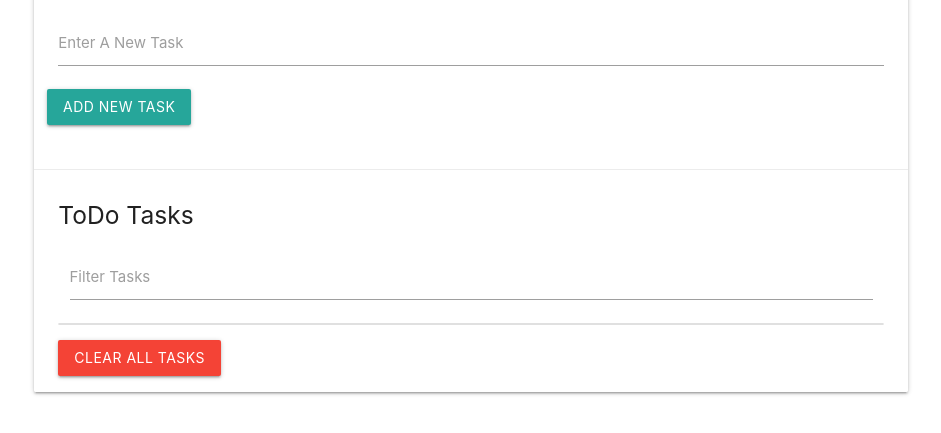
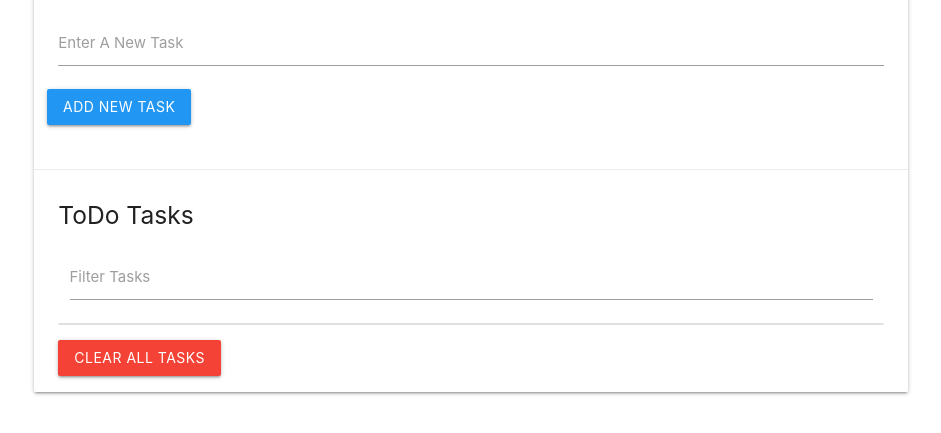
Before and after one commit to ChristopherEdynak/vanilla-js-task-manager, a plain HTML site: page index.html in a window 1280 px wide. Shown: the part 67-500 px from the top of the page, without its empty margins (169-1110 px from the left). Drawn offline with nearby package versions, Linux system fonts and the light colour scheme.

Commit message:
changed the add new task button color

```diff
--- a/index.html
+++ b/index.html
@@ -21,7 +21,7 @@
                                    <input type="text" name="task" id="task">
                                    <label for="task">Enter A New Task</label>
                                </div>
-                               <input type="submit" value="Add New Task" class="btn">
+                               <input type="submit" value="Add New Task" class="btn blue">
                            </form>
                        </div>
                    </div>
```
